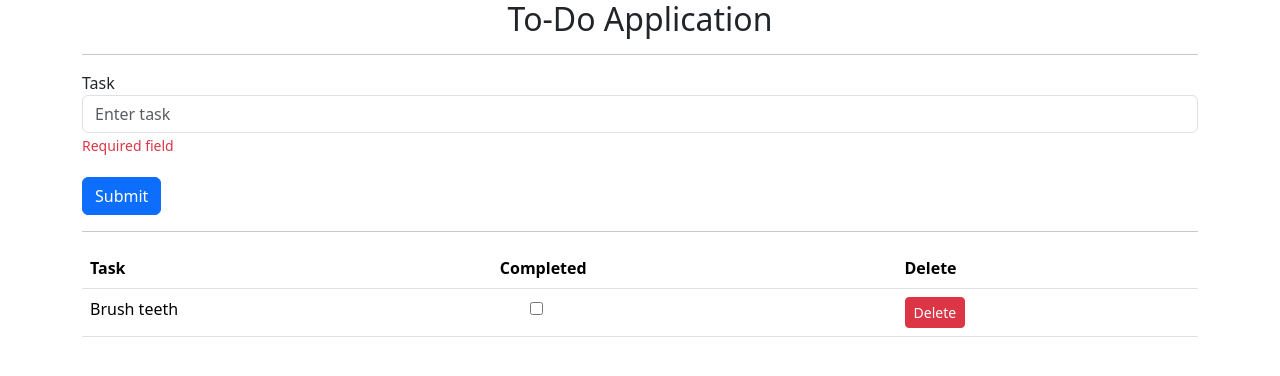
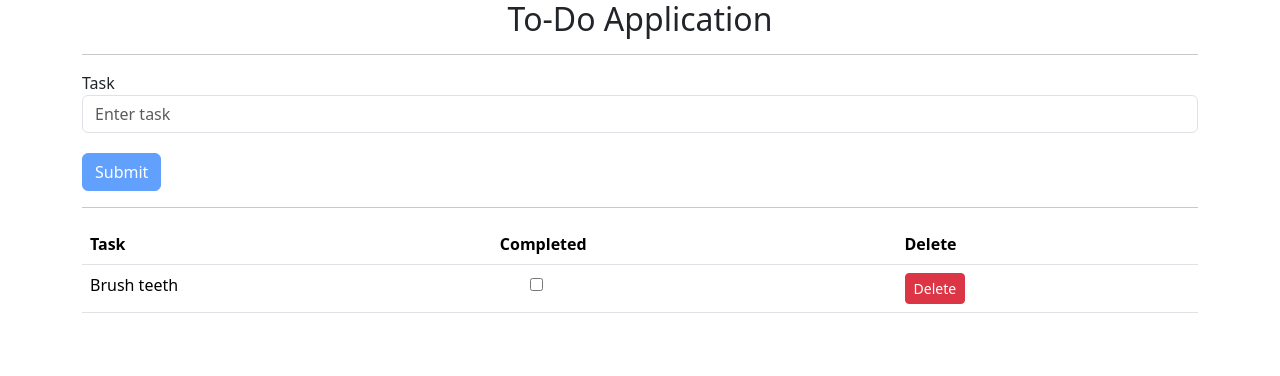
Before and after one commit to Kingcedru/Angular-todo-app, an Angular app: page / in a window 1280 px wide. Shown: the top 376 px of the page. Built offline with nearby package versions, Linux system fonts and the light colour scheme.

Commit message:
disabled the button

```diff
--- a/src/app/todo-list/todo-list.component.html
+++ b/src/app/todo-list/todo-list.component.html
@@ -11,12 +11,18 @@
         placeholder="Enter task"
         ngModel
         name="task"
+        required=""
       />
-      <small id="errorMessage" class="form-text text-danger"
+      <small *ngIf="taskForm.invalid && taskForm.dirty" id="errorMessage" class="form-text text-danger"
         >Required field</small
       >
     </div>
-    <button id="submitButton" type="submit" class="btn btn-primary">
+    <button
+      [disabled]="taskForm.invalid"
+      id="submitButton"
+      type="submit"
+      class="btn btn-primary"
+    >
       Submit
     </button>
   </form>
@@ -31,9 +37,13 @@
     </thead>
     <tbody>
       <tr *ngFor="let t of taskArray; index as i">
-        <td>{{t.taskName}}</td>
+        <td>{{ t.taskName }}</td>
         <td><input id="myCheckbox" type="checkbox" /></td>
-        <td><button class="btn btn-danger btn-sm" (click)="onDelete(i)">Delete</button></td>
+        <td>
+          <button class="btn btn-danger btn-sm" (click)="onDelete(i)">
+            Delete
+          </button>
+        </td>
       </tr>
     </tbody>
   </table>
--- a/src/app/todo-list/todo-list.component.ts
+++ b/src/app/todo-list/todo-list.component.ts
@@ -17,11 +17,11 @@ export class TodoListComponent implements OnInit {
   ngOnInit() {}
 
   onSubmit(form: NgForm) {
-    console.log(form);
     this.taskArray.push({
       taskName: form.controls['task'].value,
       isCompleted: false,
     });
+    form.reset()
   }
 
   onDelete(index: number) {
```
